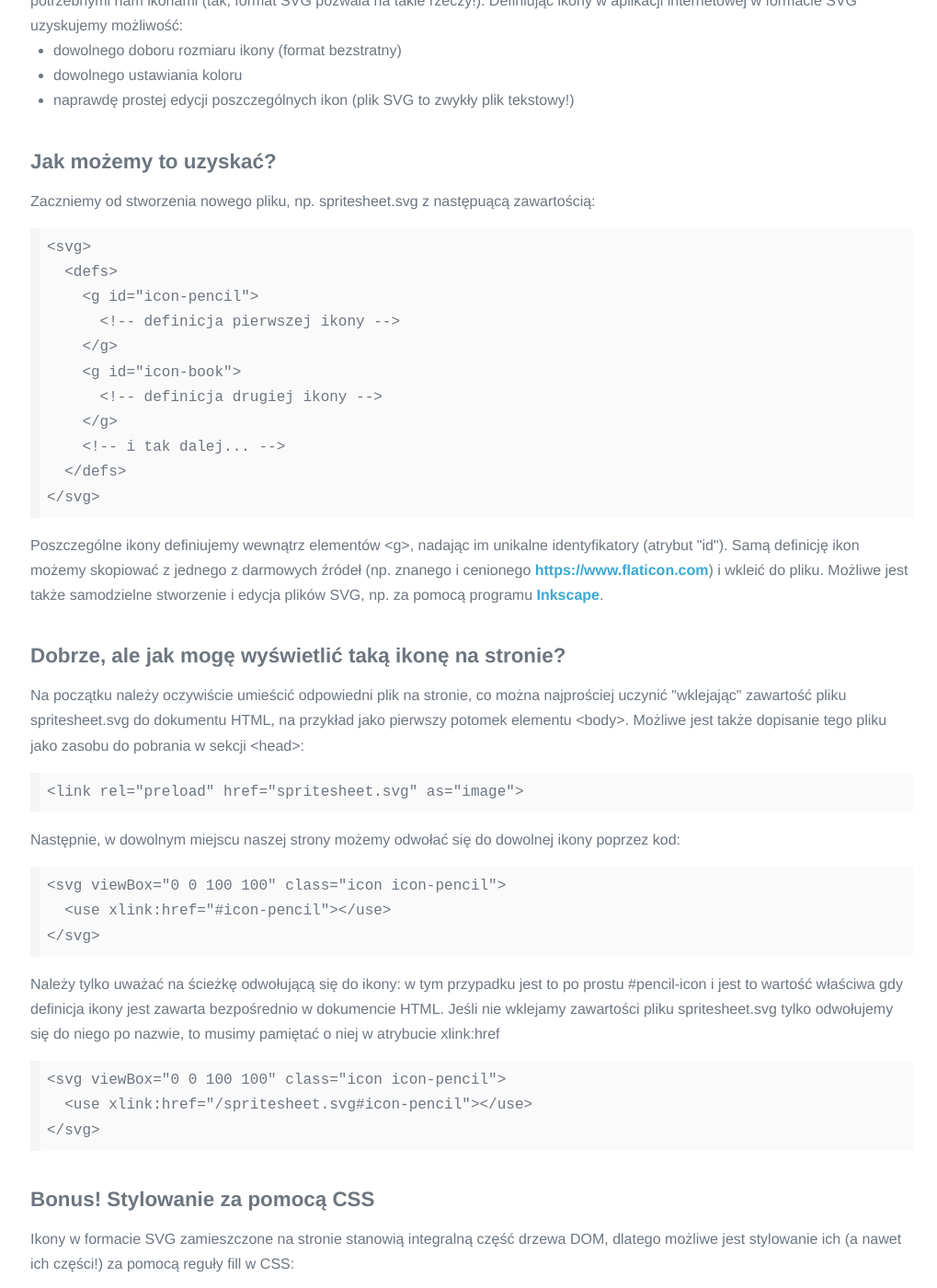
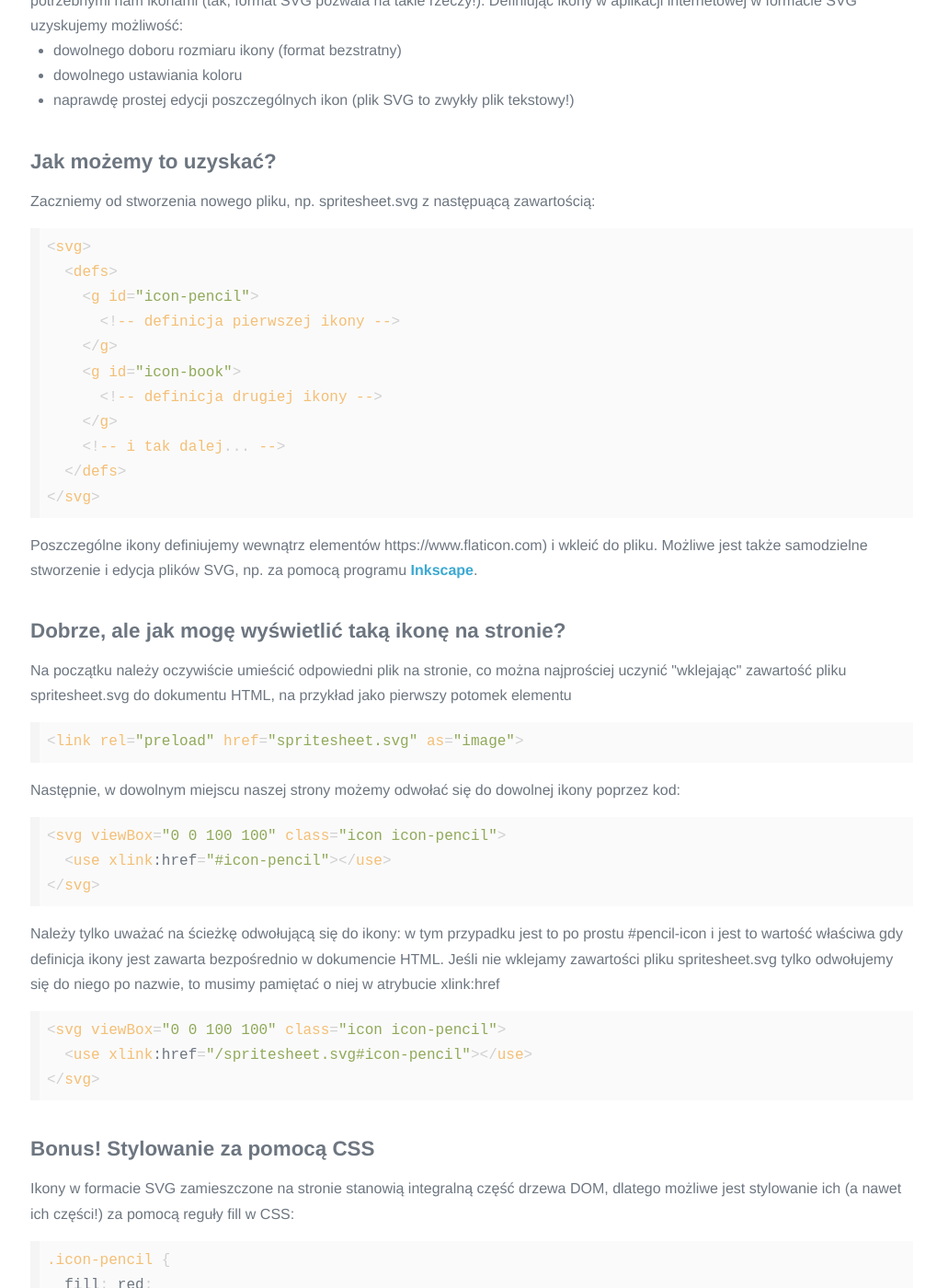
Before and after one commit to Nitrooos/Nitrooos.github.io, a Jekyll site: the page built from _posts/2019-05-31-ikony-w-aplikacji-internetowej.html, in a window 1280 px wide and 1400 px high, scrolled down 5375 px. Shown: the whole window at 92% size, without its empty margins (127-1146 px from the left). Built offline with Jekyll 4.4.1, drawn with Linux system fonts in a browser that asks for light colours; some of the changed text lies outside the part shown.

Commit message:
[NIT] Enable syntax highlighting in "Ikony w aplikacji internetowej" post

```diff
--- a/_posts/2019-05-31-ikony-w-aplikacji-internetowej.html
+++ b/_posts/2019-05-31-ikony-w-aplikacji-internetowej.html
@@ -52,13 +52,16 @@ total 4
   </figure>
 </div>
 <p>I tutaj jest miejsce na ciekawostkę, ponieważ interesujący jest sposób korzystania z takiego pliku. Wymagane jest zdefiniowanie odpowiedniego kodu CSS "wycinającego" potrzebny fragment z obrazka. I tak, chcąc korzystać z pliku "/assets/spritesheet.png" jako pliku ikon, definiujemy napierw klasę oznaczającą ikonę:</p>
-<pre><code>.icon {
+{% highlight css %}
+.icon {
   background: url('/assets/spritesheet.png') no-repeat;
   height: 32px;
   width: 32px;
-}</code></pre>
+}
+{% endhighlight %}
 <p>A następnie klasy definiujące poszczególne ikony:</p>
-<pre><code>.icon-question {
+{% highlight css %}
+.icon-question {
   background-position: 0 0;
 }
 
@@ -76,7 +79,8 @@ total 4
 
 .icon-internet-explorer {
   background-position: -96px -192px;
-}</code></pre>
+}
+{% endhighlight %}
 <p>I tak dalej, definiując kolejne przesunięcia dla poszczególnych ikon. Istnieją nawet strony stworzone specjalnie w celu wyznaczania odpowiednich przesunięć dla ikon, np. <a href="https://getspritexy.com/">https://getspritexy.com/</a>.</p>
 <h2>Osadzenie ikon w pliku fontu</h2>
 <p>Szukając lepszych alternatyw natrafimy na pierwszą, naprawdę sensowną: osadzenie ikon jako pojedynczych znaków (ang. <em>glyph</em>) w pliku fontu. Ikony są osadzone w jednym pliku, dodatkowo w postaci bezstratnej. Nie jest też zapisywana informacja o kolorze znaku. Oznacza to, że możemy dowolnie zmieniać&nbsp;rozmiar ikoy bez straty jakości oraz ustawiać jej dowolny kolor. O to chodziło! </p>
@@ -87,7 +91,8 @@ total 4
 <p>Jeśli i to Was nie zraża, to ciągle pozostaje jeden problem, choć i z nim można sobie poradzić. Jest to zachowanie przeglądarki, która może wyświetlać&nbsp;już tekst na stronie, korzystając z fontu systemowego podczas gdy nasz plik jest pobierany z serwera. Prowadzi to do sytuacji, w której przez krótki czas w miejscach, w których pojawią się później nasze ikony, <strong>wyświetlane będą "krzaki"</strong>. Dlaczego tak się dzieje? Poszczególne ikony są często definiowane na pozycjach przeznaczonych do użytku własnego. Osobiście spotykałem się z wykorzystaniem obszaru od pozycji 0x800. W naszym pliku znajdują się tam pożądane ikony, ale font systemowy może mieć zdefiniowane tam dowolne znaki. Zachowaniem tym można jednak sterować za pomocą właściwości CSS o nazwie font-display.</p>
 <h3>Jak korzystać z ikon zdefiniowanych w pliku fontu?</h3>
 <p>Załóżmy, że zdefiniowaliśmy ikony na pozycjach od 0x800 do 0x80F. W takim wypadku należy zacząć od zdefiniowania fontu:</p>
-<pre><code>@font-face {
+{% highlight css %}
+@font-face {
   font-family: 'icons-font';
   src: url('/fonts/icons-font.eot');
   src: url('/fonts/icons-font.eot#iefix') format('embedded-opentype'),
@@ -95,9 +100,11 @@ total 4
   url('/fonts/icons-font.ttf?40259512') format('truetype');
   font-weight: normal;
   font-style: normal;
-}</code></pre>
+}
+{% endhighlight %}
 <p>Następnie wszystkie nazwy klas z danym przedrostkiem powinny być zarezerwowane dla ikon (w naszym przypadku przedrostek "icon-"):</p>
-<pre><code>[class^="icon-"]:before, [class*=" icon-"]:before {
+{% highlight css %}
+[class^="icon-"]:before, [class*=" icon-"]:before {
   display: inline-block;
   font-family: "icons-font";
   font-style: normal;
@@ -106,22 +113,29 @@ total 4
   line-height: 1em;
   text-transform: none;
   width: 1em;
-}</code></pre>
+}
+{% endhighlight %}
 <p>Następnie rozpoczynamy definiowanie poszczególnych ikon:</p>
-<pre><code>.icon-pencil:before                      { content: '\e800'; }
+{% highlight css %}
+.icon-pencil:before                      { content: '\e800'; }
 .icon-book:before                        { content: '\e801'; }
 .icon-cross:before                       { content: '\e802'; }
 
 ...
 
 .icon-plus:before                        { content: '\e80E'; }
-.icon-minus:before                       { content: '\e80F'; }</code></pre>
+.icon-minus:before                       { content: '\e80F'; }
+{% endhighlight %}
 <p>Od teraz możemy użyć dowolnej z tych ikon dodając prosty kawałek HTML:</p>
-<pre><code>&lt;span class="icon-pencil">&lt;/span></code></pre>
+{% highlight css %}
+<span class="icon-pencil"></span>
+{% endhighlight %}
 <p>Odpowiedni kolor ikony można uzyskać dodając kolejną klasę CSS i definiując dla niej regułę. Dla przykładu aby ikona ołówka była niebieska, możemy dodać jej klasę "pencil" i regułę:</p>
-<pre><code>.pencil {
+{% highlight css %}
+.pencil {
   color: blue;
-}</code></pre>
+}
+{% endhighlight %}
 <h2>Plik SVG z używanymi ikonami</h2>
 <p>Opcją posiadającą wszystkie zalety poprzedniej i jednocześnie pozbawioną jej wad jest stworzenie jednego pliku SVG ze wszystkimi potrzebnymi nam ikonami (tak, format SVG pozwala na takie rzeczy!). Definiując ikony w aplikacji internetowej w formacie SVG uzyskujemy możliwość:</p>
 <ul>
@@ -131,35 +145,45 @@ total 4
 </ul>
 <h3>Jak możemy to uzyskać?</h3>
 <p>Zaczniemy od stworzenia nowego pliku, np. <em>spritesheet.svg</em> z następuącą zawartością:</p>
-<pre><code>&lt;svg>
-  &lt;defs>
-    &lt;g id="icon-pencil">
-      &lt;!-- definicja pierwszej ikony -->
-    &lt;/g>
-    &lt;g id="icon-book">
-      &lt;!-- definicja drugiej ikony -->
-    &lt;/g>
-    &lt;!-- i tak dalej... -->
-  &lt;/defs>
-&lt;/svg></code></pre>
-<p>Poszczególne ikony definiujemy wewnątrz elementów &lt;g&gt;, nadając im unikalne identyfikatory (atrybut "id"). Samą definicję ikon możemy skopiować z jednego z darmowych źródeł (np. znanego i cenionego <a href="https://www.flaticon.com/">https://www.flaticon.com</a>) i wkleić do pliku. Możliwe jest także samodzielne stworzenie i edycja plików SVG, np. za pomocą programu <a href="https://inkscape.org/">Inkscape</a>. </p>
+{% highlight css %}
+<svg>
+  <defs>
+    <g id="icon-pencil">
+      <!-- definicja pierwszej ikony -->
+    </g>
+    <g id="icon-book">
+      <!-- definicja drugiej ikony -->
+    </g>
+    <!-- i tak dalej... -->
+  </defs>
+</svg>
+{% endhighlight %}
+<p>Poszczególne ikony definiujemy wewnątrz elementów <g&gt;, nadając im unikalne identyfikatory (atrybut "id"). Samą definicję ikon możemy skopiować z jednego z darmowych źródeł (np. znanego i cenionego <a href="https://www.flaticon.com/">https://www.flaticon.com</a>) i wkleić do pliku. Możliwe jest także samodzielne stworzenie i edycja plików SVG, np. za pomocą programu <a href="https://inkscape.org/">Inkscape</a>. </p>
 <h3>Dobrze, ale jak mogę wyświetlić taką ikonę na stronie?</h3>
-<p>Na początku należy oczywiście umieścić&nbsp;odpowiedni plik na stronie, co można najprościej uczynić "wklejając" zawartość pliku <em>spritesheet.svg</em> do dokumentu HTML, na przykład jako pierwszy potomek elementu &lt;body&gt;. Możliwe jest także dopisanie tego pliku jako zasobu do pobrania w sekcji &lt;head&gt;:</p>
-<pre><code>&lt;link rel="preload" href="spritesheet.svg" as="image"></code></pre>
+<p>Na początku należy oczywiście umieścić&nbsp;odpowiedni plik na stronie, co można najprościej uczynić "wklejając" zawartość pliku <em>spritesheet.svg</em> do dokumentu HTML, na przykład jako pierwszy potomek elementu <body&gt;. Możliwe jest także dopisanie tego pliku jako zasobu do pobrania w sekcji <head&gt;:</p>
+{% highlight css %}
+<link rel="preload" href="spritesheet.svg" as="image">
+{% endhighlight %}
 <p>Następnie, w dowolnym miejscu naszej strony możemy odwołać się do dowolnej ikony poprzez kod:</p>
-<pre><code>&lt;svg viewBox="0 0 100 100" class="icon icon-pencil">
-  &lt;use xlink:href="#icon-pencil">&lt;/use>
-&lt;/svg></code></pre>
+{% highlight css %}
+<svg viewBox="0 0 100 100" class="icon icon-pencil">
+  <use xlink:href="#icon-pencil"></use>
+</svg>
+{% endhighlight %}
 <p>Należy tylko uważać na ścieżkę odwołującą się do ikony: w tym przypadku jest to po prostu #pencil-icon i jest to wartość właściwa gdy definicja ikony jest zawarta bezpośrednio w dokumencie HTML. Jeśli nie wklejamy zawartości pliku <em>spritesheet.svg</em> tylko odwołujemy się do niego po nazwie, to musimy pamiętać o niej w atrybucie xlink:href</p>
-<pre><code>&lt;svg viewBox="0 0 100 100" class="icon icon-pencil">
-  &lt;use xlink:href="/spritesheet.svg#icon-pencil">&lt;/use>
-&lt;/svg></code></pre>
+{% highlight css %}
+<svg viewBox="0 0 100 100" class="icon icon-pencil">
+  <use xlink:href="/spritesheet.svg#icon-pencil"></use>
+</svg>
+{% endhighlight %}
 <h3>Bonus! Stylowanie za pomocą CSS</h3>
 <p>Ikony w formacie SVG zamieszczone na stronie stanowią integralną część drzewa DOM, dlatego możliwe jest stylowanie ich (a nawet ich części!) za pomocą reguły fill w CSS:</p>
-<pre><code>.icon-pencil {
+{% highlight css %}
+.icon-pencil {
   fill: red;
-}</code></pre>
+}
+{% endhighlight %}
 <h3>Czy naprawdę jest tak idealnie?</h3>
-<p>Odpowiedź brzmi: oczywiście nie! Choć wada, jaka tutaj się pojawia może nie mieć znaczenia w niektórych przypadkach. Mowa oczywiście o wsparciu przeglądarek. Dopóki korzystamy z metody osadzania zawartości pliku <em>spritesheet.svg</em> jest nieźle. IE 8+, Safari 5+, iOS 4.3+ i Android 2.3+ to naprawdę dobry wynik. Mniej różowo jest gdy postanawiamy korzystać z możliwości cache'owania przez przeglądarki tego pliku i umieszczamy go jako osobny zasób w &lt;link&gt;. Wówczas tracimy wsparcie wszystkich wersji Internet Explorera, co niestety nadal jest nie do przyjęcia w wielu projektach. Z drugiej strony istnieje odpowiedni polyfill, tj. biblioteka <a href="https://www.npmjs.com/package/svg4everybody">svg4everybody</a>, co zawsze jest opcją do rozważenia.</p>
+<p>Odpowiedź brzmi: oczywiście nie! Choć wada, jaka tutaj się pojawia może nie mieć znaczenia w niektórych przypadkach. Mowa oczywiście o wsparciu przeglądarek. Dopóki korzystamy z metody osadzania zawartości pliku <em>spritesheet.svg</em> jest nieźle. IE 8+, Safari 5+, iOS 4.3+ i Android 2.3+ to naprawdę dobry wynik. Mniej różowo jest gdy postanawiamy korzystać z możliwości cache'owania przez przeglądarki tego pliku i umieszczamy go jako osobny zasób w <link&gt;. Wówczas tracimy wsparcie wszystkich wersji Internet Explorera, co niestety nadal jest nie do przyjęcia w wielu projektach. Z drugiej strony istnieje odpowiedni polyfill, tj. biblioteka <a href="https://www.npmjs.com/package/svg4everybody">svg4everybody</a>, co zawsze jest opcją do rozważenia.</p>
 <h2>Ikony w aplikacji internetowej - podsumowanie</h2>
 <p>Dostępnych możliwości jest jak widać wiele, i wybór najlepszej zależy od konkretnego przypadku. Dla aplikacji profesjonalnych, komercyjnych można jednak polecić metody ikon osadzonych w pliku fontu oraz ikon definiowanych w pojedynczym pliku SVG (spritesheet). Mimo że wymagają więcej wysiłku w tworzeniu i utrzymaniu to posiadają niepodważalne zalety. Możliwość definiowania dowolnego koloru i rozmiaru bez straty jakości są naprawdę dużymi plusami. Mam nadzieję, że artykuł pomógł Wam zdobyć lepsze rozeznanie w tym temacie, zapraszam do komentowania!</p>
```
